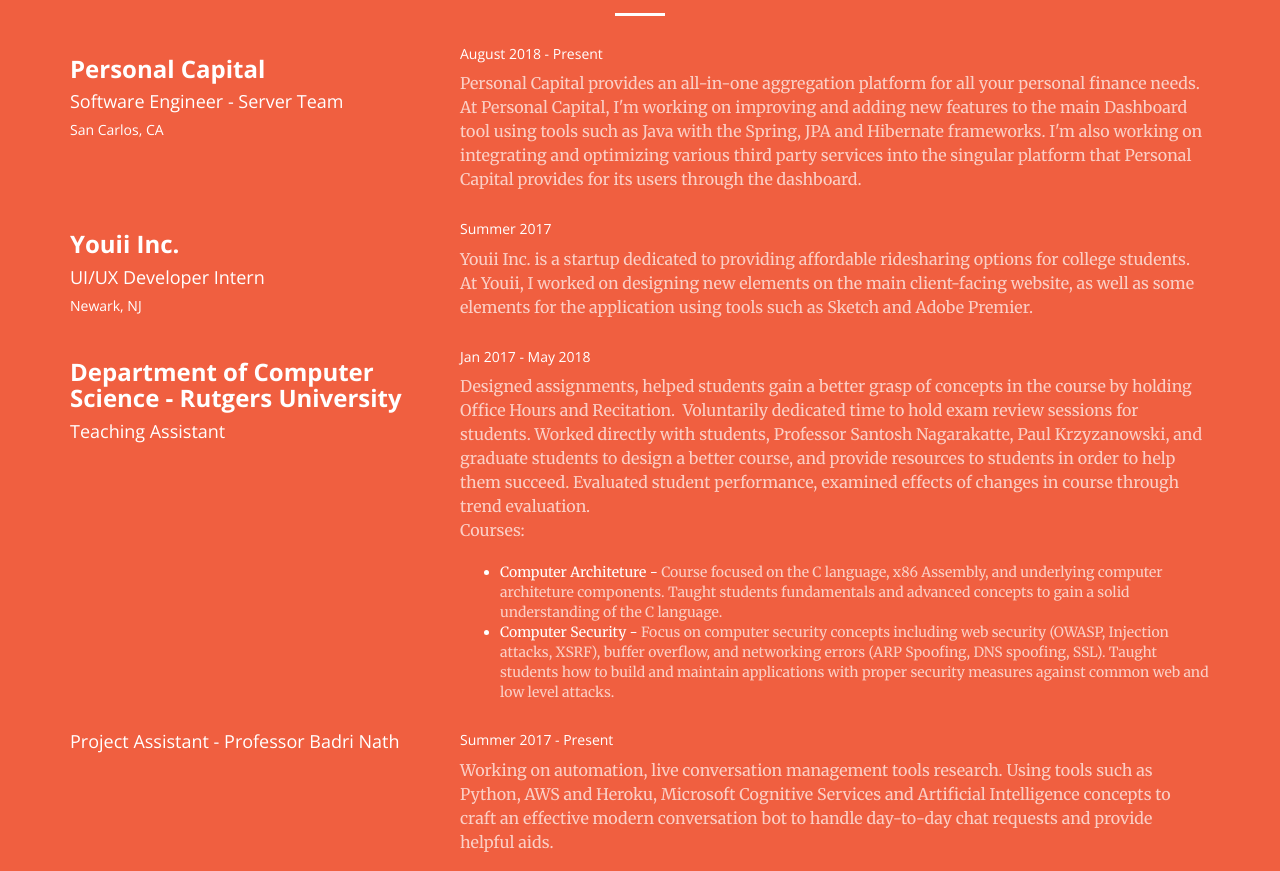
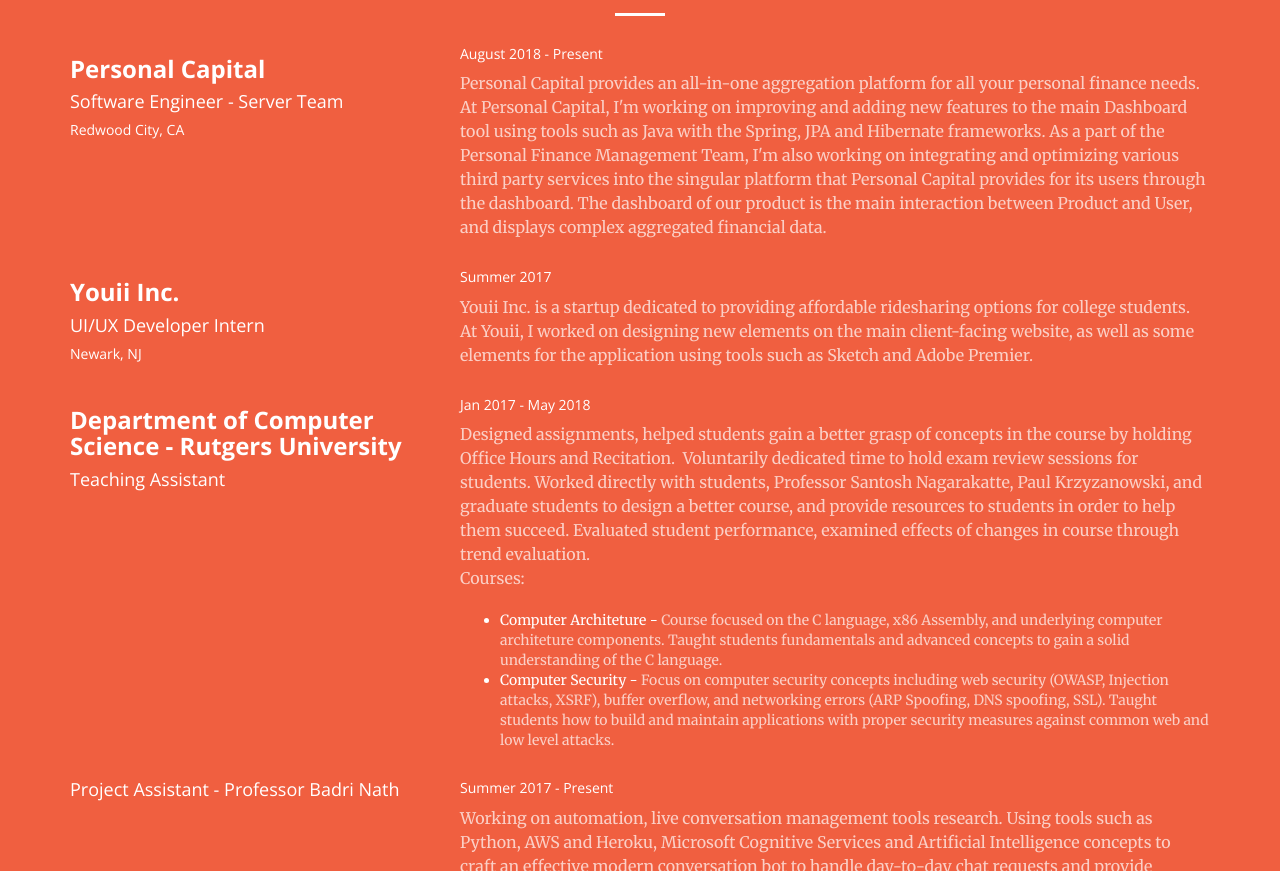
Before and after one commit to 901/901.github.io, a plain HTML site: page index.html in a window 1280 px wide. Shown: the part 1272-2143 px from the top of the page. Drawn offline with nearby package versions, Linux system fonts and the light colour scheme.

Commit message:
update website

```diff
--- a/index.html
+++ b/index.html
@@ -118,14 +118,17 @@
                 <div class="col-md-4">
                     <h3><b>Personal Capital</b></h3>
                     <h4>Software Engineer - Server Team</h4>
-                    <h5>San Carlos, CA</h5>
+                    <h5>Redwood City, CA</h5>
                 </div>
                 <div class="col-md-8">
                     <h5>August 2018 - Present</h5>
                     <p class="text-faded">Personal Capital provides an all-in-one aggregation platform for all your personal finance needs.
                         At Personal Capital, I'm working on improving and adding new features to the main Dashboard tool using tools such as
-                        Java with the Spring, JPA and Hibernate frameworks. I'm also working on integrating and optimizing various third party services into the
+                        Java with the Spring, JPA and Hibernate frameworks. As a part of the Personal Finance Management Team,
+                        I'm also working on integrating and optimizing various third party services into the
                         singular platform that Personal Capital provides for its users through the dashboard.
+                        The dashboard of our product is the main interaction between Product and User, and displays complex aggregated
+                        financial data.
                     </p>
                 </div>
 
```
